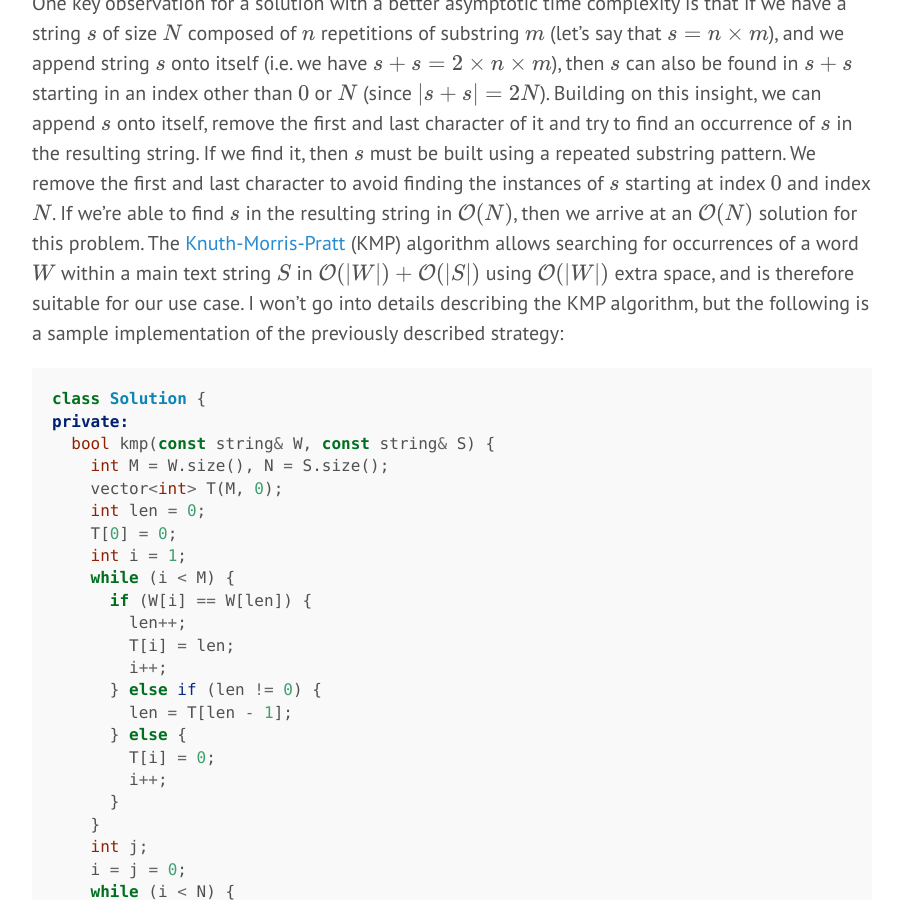
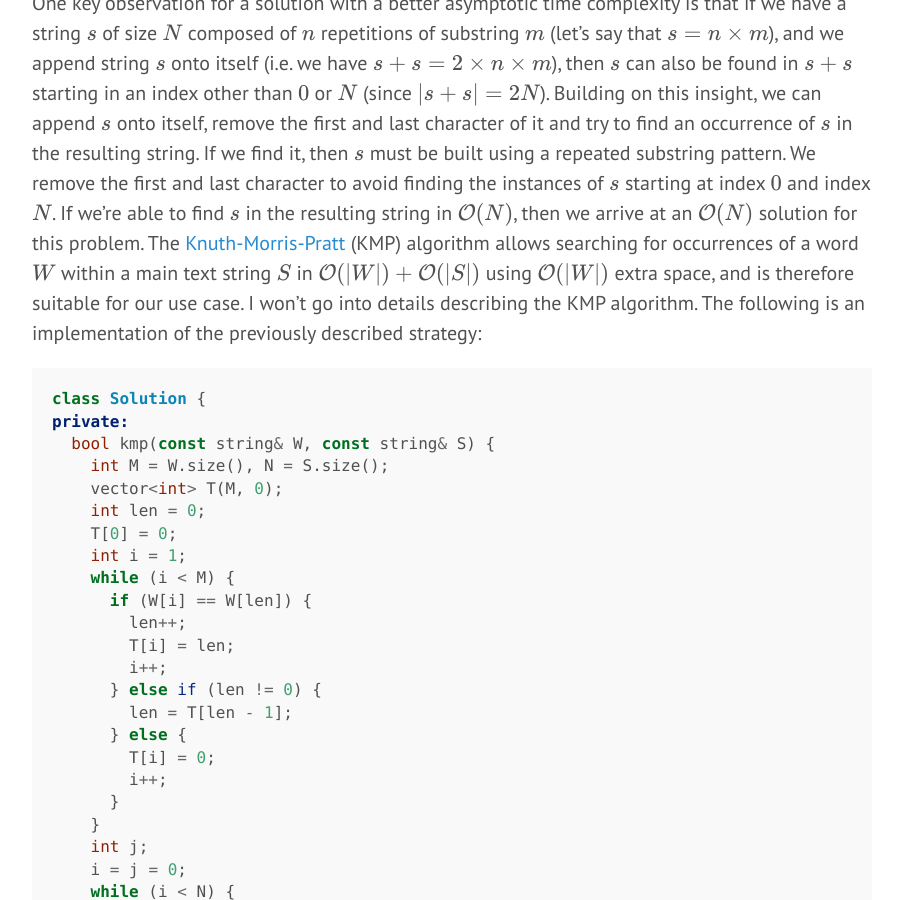
Before and after one commit to jcazevedo/jcazevedo.net, a Jekyll site: the page built from posts/_posts/2020-09-04-september-leetcoding-challenge-day-3.md, in a window 1280 px wide and 900 px high, scrolled down 1542 px. Shown: the whole window, without its empty margins (188-1090 px from the left). Built offline with Jekyll 4.4.1, drawn with Linux system fonts in a browser that asks for light colours; formulas are drawn with MathJax 3; some of the changed text lies outside the part shown.

Commit message:
Avoid using "sample implementation"

```diff
--- a/posts/_posts/2020-09-04-september-leetcoding-challenge-day-3.md
+++ b/posts/_posts/2020-09-04-september-leetcoding-challenge-day-3.md
@@ -22,7 +22,7 @@ should return true if, for a given string $$s$$, there exists a proper substring
 $$m$$ of $$s$$ such that $$s = m + \dots + m = n \times m$$, for $$n > 1$$.
 
 The size of the string is small enough to check all proper substrings of $$s$$
-(in $$\mathcal{O}(n^2)$$ time). The following is a sample implementation of that
+(in $$\mathcal{O}(n^2)$$ time). The following is an implementation of that
 strategy:
 
 {% highlight cpp %}
@@ -75,9 +75,8 @@ at an $$\mathcal{O}(N)$$ solution for this problem. The
 [Knuth-Morris-Pratt][kmp] (KMP) algorithm allows searching for occurrences of a
 word $$W$$ within a main text string $$S$$ in $$\mathcal{O}(|W|) +
 \mathcal{O}(|S|)$$ using $$\mathcal{O}(|W|)$$ extra space, and is therefore
-suitable for our use case. I won't go into details describing the KMP algorithm,
-but the following is a sample implementation of the previously described
-strategy:
+suitable for our use case. I won't go into details describing the KMP algorithm.
+The following is an implementation of the previously described strategy:
 
 {% highlight cpp %}
 class Solution {
```
Also changed, not shown: posts/_posts/2020-09-02-september-leetcoding-challenge-day-1.md (+2 -3 lines), posts/_posts/2020-09-03-september-leetcoding-challenge-day-2.md (+2 -2 lines).
